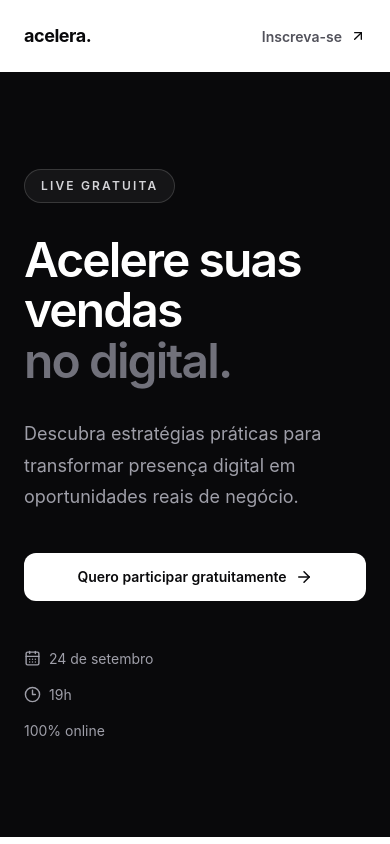
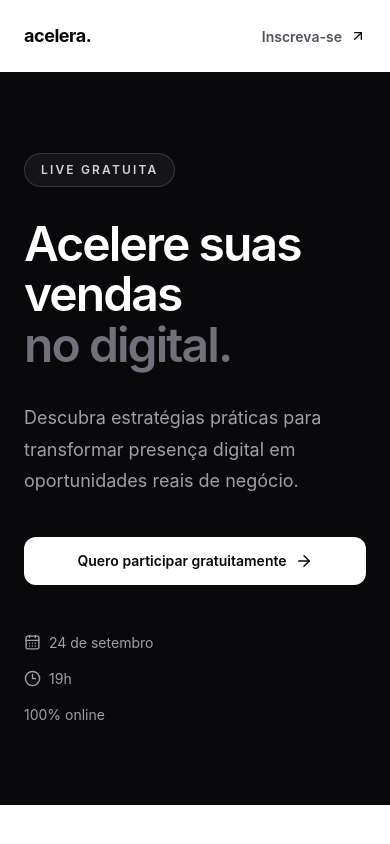
Before and after one commit to UelintonHJ/landing-page-conversao, a React (Vite) app: page / in a window 390 px wide. Shown: the top 844 px of the page. Built offline with nearby package versions, Linux system fonts and the light colour scheme.

Commit message:
fix(hero): improve responsive spacing and layout

```diff
--- a/src/components/sections/HeroSection.tsx
+++ b/src/components/sections/HeroSection.tsx
@@ -10,7 +10,7 @@ export function HeroSection() {
             className='overflow-hidden bg-ui-surface-inverse text-ui-content-inverse'
         >
             <Container>
-                <div className='grid min-h-180 items-center gap-16 py-24 lg:grid-cols-[1.2fr_0.8fr]'>
+                <div className='grid min-h-0 items-center gap-12 py-20 sm:min-h-180 sm:gap-16 sm:py-24 lg:grid-cols-[1.2fr_0.8fr]'>
                     <div className='max-w-3xl'>
                         <Typography
                             variant='eyebrow'
```
